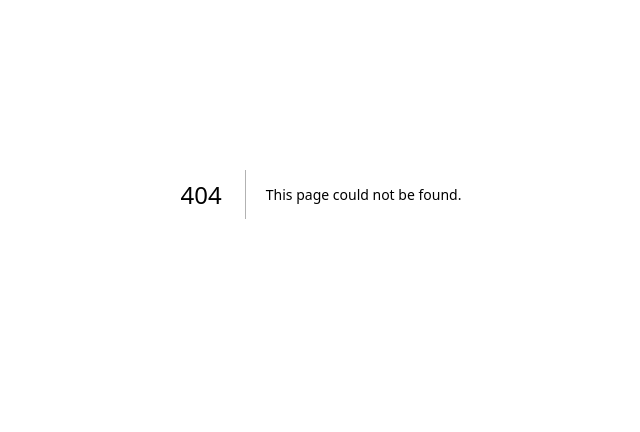
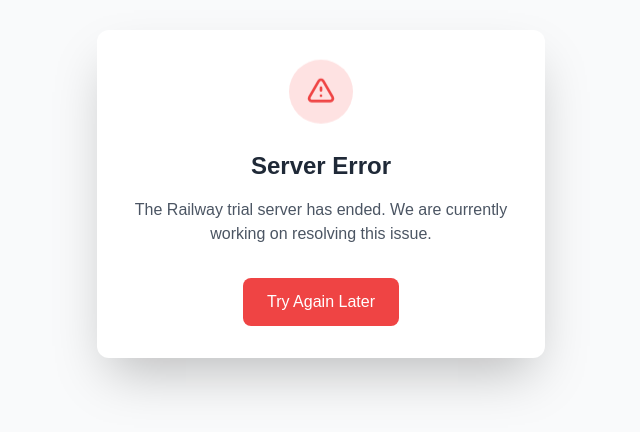
Before and after one commit to Abdallah-Wael10/Abdallah-wael-Portfolio, a Next.js app: page /componant/errorCard in a window 1280 px wide. Before the commit this address had no page. Shown: the part 206-638 px from the top of the page, without its empty margins (319-959 px from the left). Built offline with nearby package versions, Linux system fonts and the light colour scheme.

Commit message:
last update

```diff
--- a/src/app/componant/card/page.jsx
+++ b/src/app/componant/card/page.jsx
@@ -3,9 +3,11 @@
 import Image from 'next/image';
 import live from './image/live.svg'; // Live demo icon
 import github from './image/github.svg'; // GitHub icon
-
+import ErrorCard from '../errorCard/page';
 const Card = ({ image, title, desc, githubb, livee }) => {
   const [isVisible, setIsVisible] = useState(false);
+    const [showError, setShowError] = useState(false);
+
   const cardRef = useRef(null);
 
   useEffect(() => {
@@ -30,6 +32,14 @@
       }
     };
   }, []);
+  const handleLiveClick = (e) => {
+    e.preventDefault();
+    setShowError(true);
+  };
+
+  if (showError) {
+    return <ErrorCard />;
+  }
 
   return (
     <div
@@ -64,14 +74,22 @@
             View Code
           </a>
           {/* Live Demo Button */}
-          <a
+          {/* <a
             href={livee}
+
             target="_blank"
             className="flex items-center justify-center w-28 h-10 bg-blue-100 rounded-lg text-sm text-blue-500 hover:bg-blue-200 transition duration-200"
           >
             <Image src={live} alt="Live demo icon" width={24} height={24} className="mr-2" />
             Live Demo
-          </a>
+          </a> */}
+             <button
+            onClick={handleLiveClick}
+            className="flex items-center justify-center w-28 h-10 bg-blue-100 rounded-lg text-sm text-blue-500 hover:bg-blue-200 transition duration-200"
+          >
+            <Image src={live} alt="Live demo icon" width={24} height={24} className="mr-2" />
+            Live Demo
+          </button>
         </div>
       </div>
     </div>
--- /dev/null
+++ b/src/app/componant/errorCard/page.jsx
@@ -0,0 +1,41 @@
+import React from 'react'
+import Link from 'next/link'
+const ErrorCard = () => {
+  return (
+    <div className="min-h-screen bg-gray-50 flex items-center justify-center p-4">
+      <div className="bg-white rounded-xl shadow-2xl p-8 max-w-md w-full transform hover:scale-[1.02] transition-all duration-300 ease-in-out">
+        <div className="flex justify-center mb-6">
+          <div className="w-16 h-16 bg-red-100 rounded-full flex items-center justify-center animate-bounce">
+            <svg
+              className="w-8 h-8 text-red-500"
+              fill="none"
+              strokeLinecap="round"
+              strokeLinejoin="round"
+              strokeWidth="2"
+              viewBox="0 0 24 24"
+              stroke="currentColor"
+            >
+              <path d="M12 9v2m0 4h.01m-6.938 4h13.856c1.54 0 2.502-1.667 1.732-3L13.732 4c-.77-1.333-2.694-1.333-3.464 0L3.34 16c-.77 1.333.192 3 1.732 3z"></path>
+            </svg>
+          </div>
+        </div>
+
+        <h2 className="text-2xl font-bold text-center text-gray-800 mb-4">
+          Server Error
+        </h2>
+
+        <p className="text-gray-600 text-center mb-8">
+          The Railway trial server has ended. We are currently working on resolving this issue.
+        </p>
+
+        <div className="flex justify-center">
+          <Link href="/" className="bg-red-500 hover:bg-red-600 text-white px-6 py-3 rounded-lg font-medium transform hover:scale-105 transition-all duration-200 active:scale-95">
+            Try Again Later
+          </Link>
+        </div>
+      </div>
+    </div>
+  )
+}
+
+export default ErrorCard
--- a/src/app/page.jsx
+++ b/src/app/page.jsx
@@ -17,6 +17,7 @@
 import Project from "./componant/project/page";
 import Contact from "./componant/contact/page";
 import Footer from "./componant/footer/page";
+import ErrorCard from "./componant/errorCard/page";
 
 export default function Home() {
       const [isVisible, setIsVisible] = useState(false);
```
